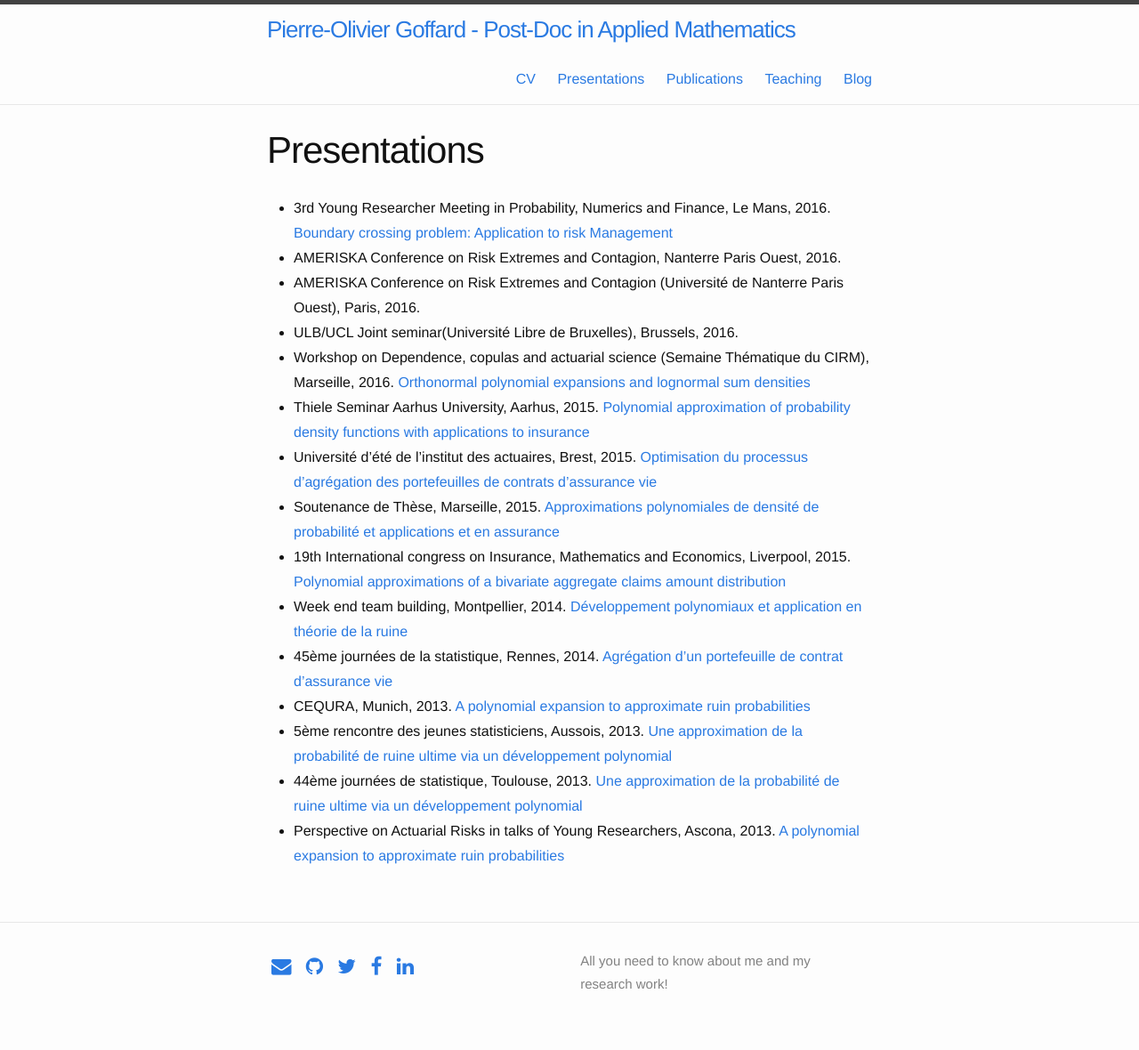
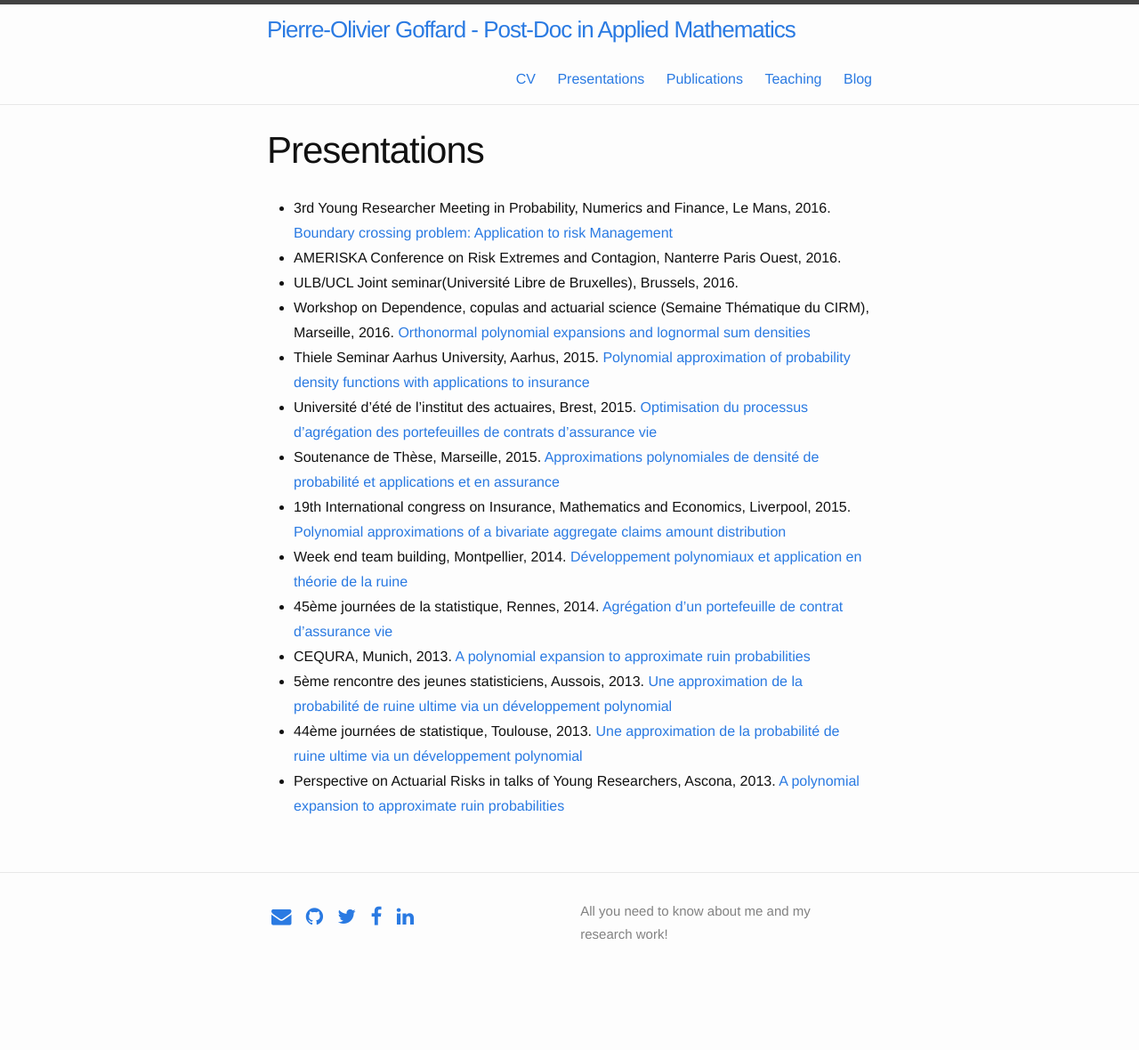
Before and after one commit to LaGauffre/LaGauffre.github.io, a Jekyll site: the page built from Presentations.md, in a window 1280 px wide. Shown: the whole page at 89% size. Built offline with Jekyll 4.4.1, drawn with Linux system fonts in a browser that asks for light colours; nearby versions of some CDN libraries; after the commit the page ends 1124 px from its top, so only the background shows below that.

Commit message:
maj presentation

```diff
--- a/Presentations.md
+++ b/Presentations.md
@@ -7,7 +7,6 @@ permalink: /Presentations/
 * 3rd Young Researcher Meeting in Probability, Numerics and Finance, Le Mans, 2016.
 [Boundary crossing problem: Application to risk Management ](/Presentations/YoungResearcherInProbability.pdf)
 * AMERISKA Conference on Risk Extremes and Contagion, Nanterre Paris Ouest, 2016.
-* AMERISKA Conference on Risk Extremes and Contagion (Université de Nanterre Paris Ouest), Paris, 2016.
 * ULB/UCL Joint seminar(Université Libre de Bruxelles), Brussels, 2016.
 * Workshop on Dependence, copulas and actuarial science (Semaine Thématique du CIRM), Marseille, 2016.
 [Orthonormal polynomial expansions and lognormal sum densities](/Presentations/SemaineThematiqueCIRMGoffard.pdf)
```
